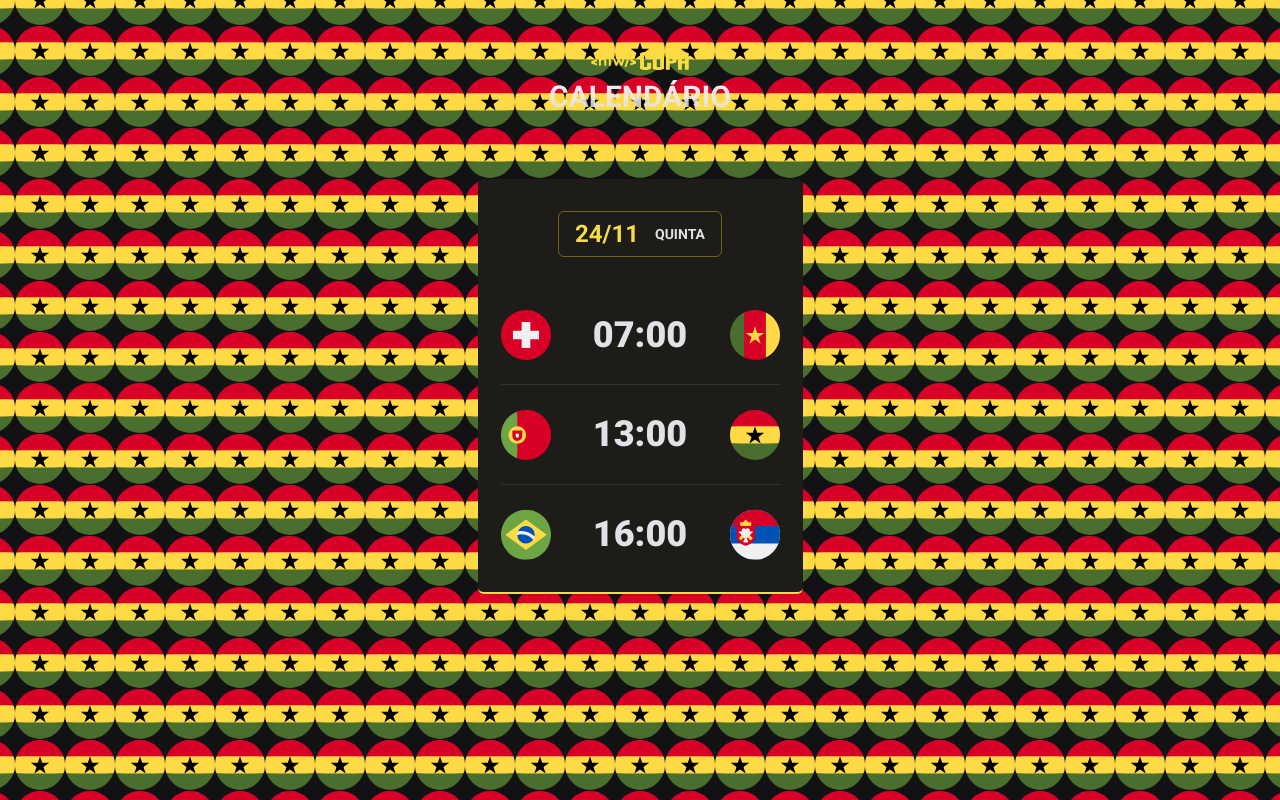
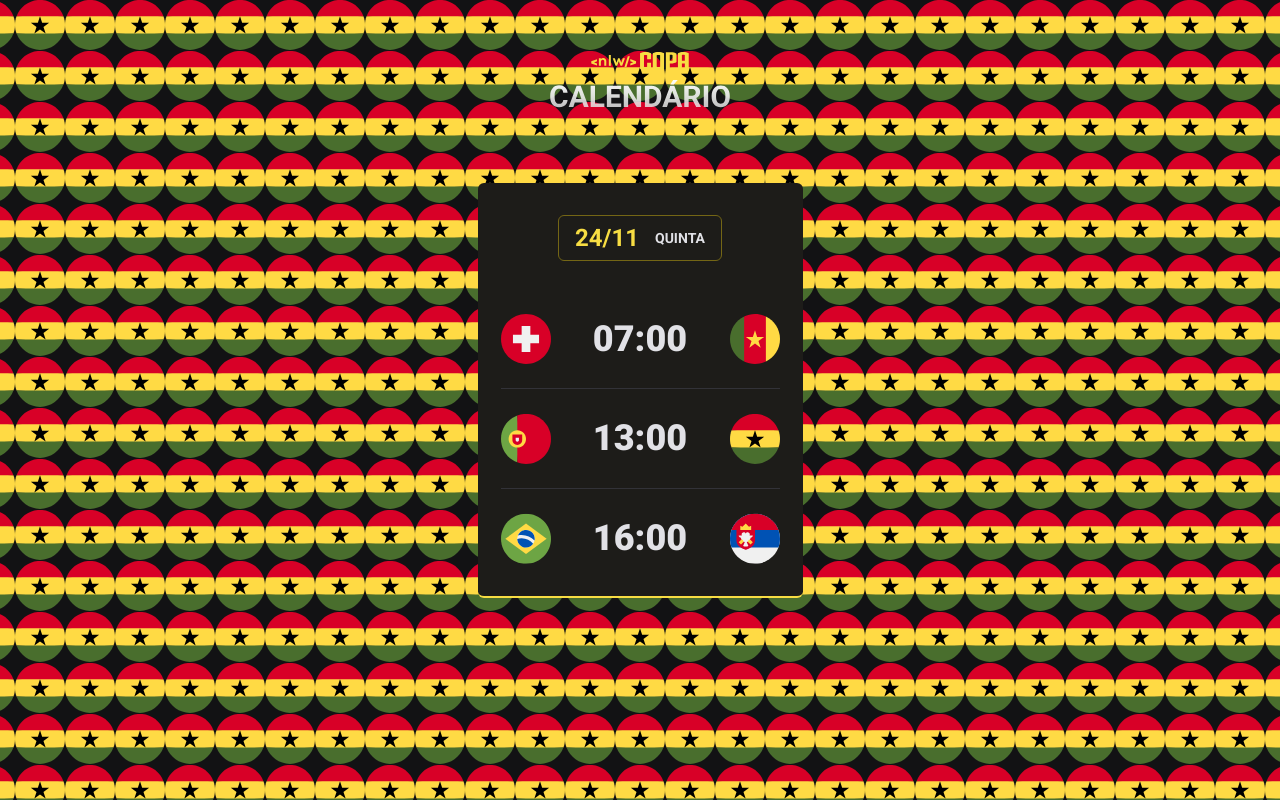
Before and after one commit to fernandoalvesrufino/nlw-10-copa-calendario, a plain HTML site: page index.html in a window 1280 px wide. Drawn offline with Linux system fonts and the light colour scheme.

Commit message:
Centralizado titulo e ajustado background

```diff
--- a/style.css
+++ b/style.css
@@ -12,7 +12,7 @@ body {
   background-color: #121214;
   background-image: url(./assets/bg.svg);
   background-position-x: center;
-  background-position-y: 55.6%;
+  background-position-y: -715px;
 }
 
 body * {
@@ -26,12 +26,7 @@ body * {
 
 header {
   margin-bottom: 63px;
-  display: flex;
-
-}
-
-header img {
-  margin-inline: auto;
+  text-align: center;
 }
 
 .card {
```
